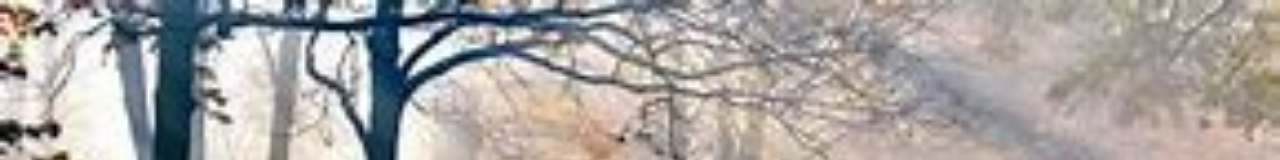
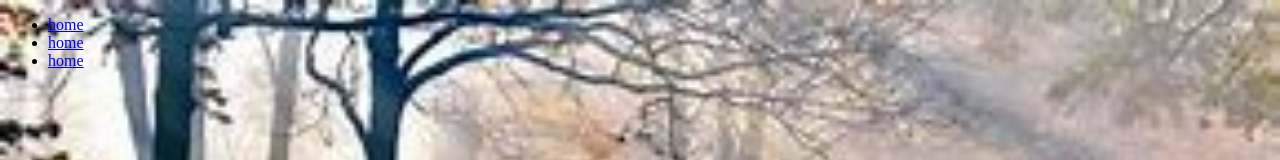
Before and after one commit to ValescaOliveira/ValescaOliveira, a plain HTML site: page aula5/index.html in a window 1280 px wide. Shown: the top 160 px of the page. Drawn offline with Linux system fonts and the light colour scheme.

Commit message:
html 5 meio

```diff
--- a/aula5/index.html
+++ b/aula5/index.html
@@ -8,5 +8,17 @@
 </head>
 <body class = "bg">
 
+    <ul>
+        <li>
+            <a href="index.html"> home</a>
+        </li>
+        <li>
+            <a href="produtos.html"> home</a>
+        </li>
+        <li>
+            <a href="contato.html"> home</a>
+        </li>
+    </ul>
+
 </body>
 </html>
```
